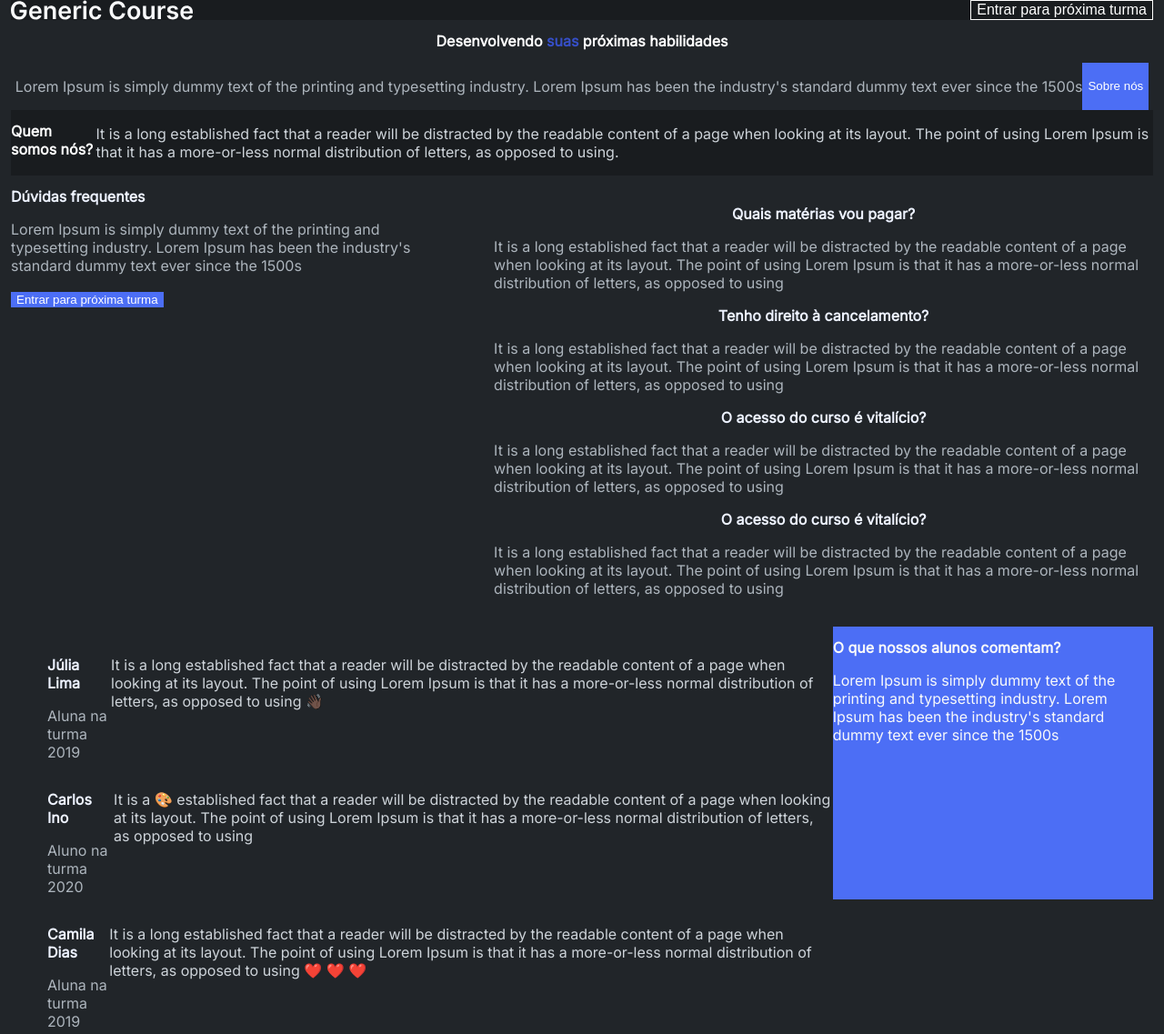
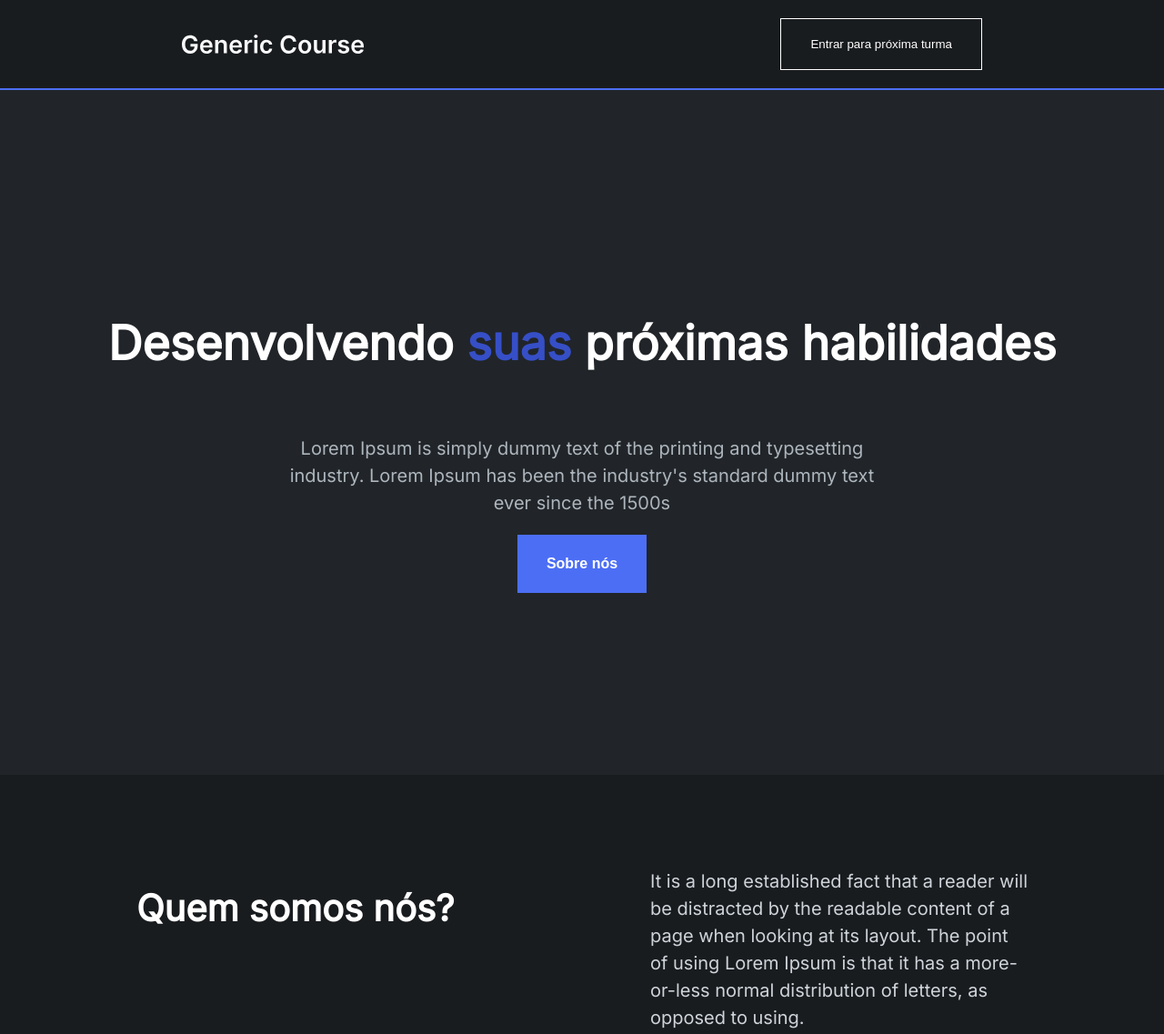
Before and after one commit to Samily-sil/m3-site-institucional-generico, a plain HTML site: page index.html in a window 1280 px wide. Shown: the top 1137 px of the page at 91% size. Drawn offline with Linux system fonts and the light colour scheme.

Commit message:
ainda estilizando

```diff
--- a/src/styles/globalStyles.css
+++ b/src/styles/globalStyles.css
@@ -6,6 +6,16 @@ body {
 }
 
 :root {
+/* --title1: 600 52px/140%;
+--title2: 600 40px/160%;
+--title3: 600 32px/160%;
+
+--text1: 400 20px/150%;
+--text2: 400 18px/150%;
+--text3: 400 16px/150%;
+--text4: 600 16px/150%; */
+
+
 --brand-1: #4C6EF5;
 --brand-2: #364FC7;
 
@@ -17,12 +27,4 @@ body {
 --gray-6: #EDF2FF;
 --gray-7: #F8F9FA;
 
---title1: 600 52px 140%;
---title2: 600 40px 160%;
---title3: 600 32px 160%;
-
---text1: 400 20px 150%;
---text2: 400 18px 150%;
---text3: 400 16px 150%;
---text4: 600 16px 150%;
 }
--- a/src/styles/index.css
+++ b/src/styles/index.css
@@ -1,6 +1,5 @@
 .container {
     width: 100%;
-    max-width: 1256px;
     margin: 0 auto; /* Centraliza o conteúdo */
 }
 
@@ -10,15 +9,29 @@ body {
 
 .header {
     background-color: var(--gray-1);
+    width: 1728;
+    height: 1000;
+    padding-top: 20px;
+    padding-right: 200px;
+    padding-bottom: 20px;
+    padding-left: 200px;
+    border-bottom-width: 2px;
+    border-bottom: 2px var(--brand-1) solid;
 }
 
 .header__content {
     display: flex;
     justify-content: space-between;
+    gap: 25px;
 }
 
 .about {
     background-color: var(--gray-1);
+}
+
+.header__logo {
+    width: 200;
+    height: 200;
 }
 
 .header__button {
@@ -26,75 +39,162 @@ body {
     border: 1px solid;
     border-color: white;
     color: white;
-    font-size: var(--text4);
+    /* font-size: var(--text4); */
+    border-radius: 0;
+    width: 266;
+    height: 60;
+    padding-top: 20px;
+    padding-right: 32px;
+    padding-bottom: 20px;
+    padding-left: 32px;
+    gap: 10px;
+    border-width: 1px;
+    cursor: pointer;
 }
 
 .banner__content {
     display: flex;
     flex-wrap: wrap;
     justify-content: center;
+
+    padding-top: 200px;
+    padding-right: 100px;
+    padding-bottom: 200px;
+    padding-left: 100px;
 }
 
 .banner__title {
     color: white;
-    font-size: var(--title1);
+    /* font-size: var(--title1); */
+    font-weight: 600;
+    font-size: 52px;
+    line-height: 140%;
+    text-align: center;
+    vertical-align: middle;
+    /* white-space: nowrap; */
 }
 
 .banner__highlight {
     color: var(--brand-2);
-    font-size: var(--title1);
 }
 
 .banner__description {
     display: flex;
     color: var(--gray-4);
-    font-size: var(--text4);
+    /* font-size: var(--text4); */
+    font-weight: 400;
+    font-size: 20px;
+    line-height: 150%;
+    text-align: center;
+    vertical-align: middle;
+    padding-left: 200px;
+    padding-right: 200px;
 }
 
 .banner__button {
     background-color: var(--brand-1);
     color: white;
     border: none;
+    width: 142;
+    height: 60;
+    gap: 10px;
+    padding-top: 20px;
+    padding-right: 32px;
+    padding-bottom: 20px;
+    padding-left: 32px;
+
+    font-weight: 600;
+    font-size: 16px;
+    line-height: 150%;
+    letter-spacing: 0%;
+    text-align: center;
+    vertical-align: middle;
 }
 
 .about__content {
     display: flex;
     justify-content: space-between;
+
+    gap: 150px;
+    padding-top: 82px;
+    padding-right: 150px;
+    padding-bottom: 82px;
+    padding-left: 150px;
 }
 
 .about__title {
     color: white;
     font-size: var(--title2);
+    font-weight: 600;
+    font-size: 40px;
+    line-height: 160%;
+    width: 50%;
+
 }
 
 .about__description {
+    display: flex;
     color: var(--gray-5);
-    font-size: var(--text1);
+/*    font-size: var(--text1); */
+    width: 50%;
+    font-weight: 400;
+    font-size: 20px;
+    line-height: 150%;
+    align-items: center;
 }
 
 .faq__content {
     display: flex;
     justify-content: space-between;
+
+    gap: 56px;
+    padding-top: 82px;
+    padding-right: 150px;
+    padding-bottom: 82px;
+    padding-left: 150px;
 }
 
 .faq__title {
     color: var(--gray-6);
     font-size: var(--title2);
+    font-weight: 600;
+    font-size: 40px;
+    line-height: 160%;
+}
+
+.faq__description {
+    color: var(--gray-4);
+    font-size: var(--text1);
+    font-family: Inter;
+    font-weight: 400;
+    font-size: 20px;
+    line-height: 150%;
+    text-align: justify;
 }
 
 .faq__button {
     background-color: var(--brand-1);
     color: white;
     border: none;
+    width: 266;
+    height: 60;
+    gap: 10px;
+    padding-top: 20px;
+    padding-right: 32px;
+    padding-bottom: 20px;
+    padding-left: 32px;
+
+    font-family: Inter;
+    font-weight: 600;
+    font-size: 16px;
+    line-height: 150%;
+    letter-spacing: 0%;
+    text-align: center;
+    vertical-align: middle;
 }
 
 .faq__list {
     list-style: none;
-}
-
-.faq__description {
-    color: var(--gray-4);
-    font-size: var(--text1);
 }
 
 .faq__question{
@@ -102,56 +202,106 @@ body {
     justify-content: center;
     color: var(--gray-6);
     font-size: var(--title3);
+    font-weight: 600;
+    font-size: 32px;
+    line-height: 160%;
+    text-align: center;
 }
 
 .faq__answer {
     color: var(--gray-4);
     font-size: var(--text1);
+    font-weight: 400;
+    font-size: 20px;
+    line-height: 150%;
+    text-align: justify;
 }
 
 .comments__content {
     display: flex;
     justify-content: space-between;
     flex-direction: row-reverse;
+    gap: 56px;
+    padding-top: 82px;
+    padding-right: 150px;
+    padding-bottom: 82px;
+    padding-left: 150px;
+
 }
 
 .comments__header {
     background-color: var(--brand-1);
-    width: 800px;
-    height: 300px;
+    height: 400px;
+    width: 400px;
+    padding-top: 80px;
+    padding-right: 52px;
+    padding-bottom: 80px;
+    padding-left: 52px;
+    margin-left: 50px;
+
+    display: flex;
+    justify-content: center;
+    align-items: center;
+    text-align: center;
 }
+
 
 .comments__title {
     color: var(--gray-7);
     font-size: var(--title2);
+    font-weight: 600;
+    font-size: 40px;
+    line-height: 120%;
+    text-align: left;
 }
 
 .comments__description {
     color: var(--gray-7);
     font-size: var(--text1);
+    font-weight: 400;
+    font-size: 20px;
+    line-height: 150%;
+    text-align: justify;
 }
 
 .comments__list {
     list-style: none;
+    width: 70%;
+    height: 1223;
+    gap: 82px;
 }
 
 .comments__item {
     display: flex;
+    width: 620;
+    height: 179;
+    gap: 16px;
 }
 
 .comments__name {
     color: var(--gray-6);
     font-size: var(--title3);
+    font-weight: 600;
+    font-size: 32px;
+    line-height: 160%;
+    vertical-align: middle;
 }
 
 .comments__turma {
     color: var(--gray-4);
     font-size: var(--text3);
+    font-weight: 400;
+    font-size: 16px;
+    line-height: 150%;
 }
 
 .comments__text {
     color: var(--gray-5);
     font-size: var(--text2);
+    font-weight: 400;
+    font-size: 18px;
+    line-height: 150%;
+    text-align: justify;
 }
 
 .footer {
```
